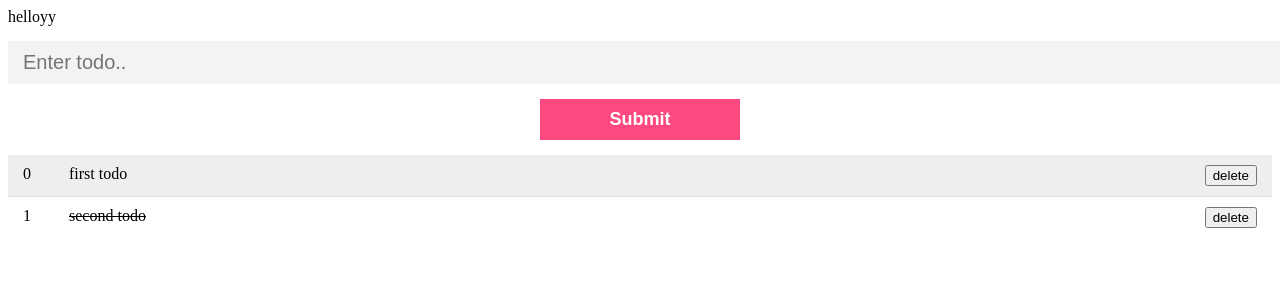
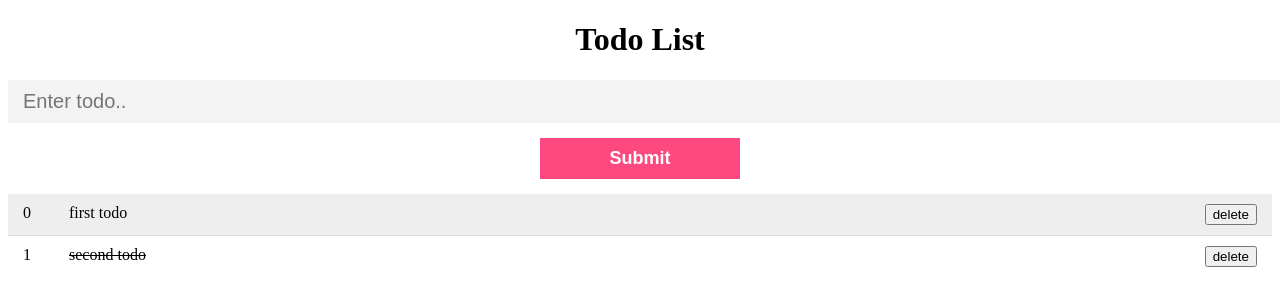
Before and after one commit to rey-arx/Todoist-, an Angular app: page / in a window 1280 px wide. Shown: the top 306 px of the page. Built offline with nearby package versions, Linux system fonts and the light colour scheme.

Commit message:
Final build

```diff
--- a/src/app/app.component.html
+++ b/src/app/app.component.html
@@ -1,4 +1,4 @@
 <div class="app">
-  helloyy
+  <h1 style="text-align: center;">Todo List</h1>
   <app-todos></app-todos>
 </div>
```
